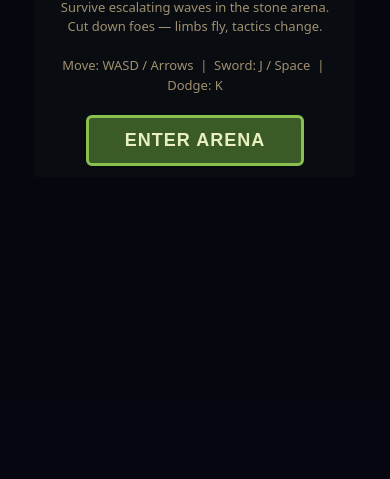
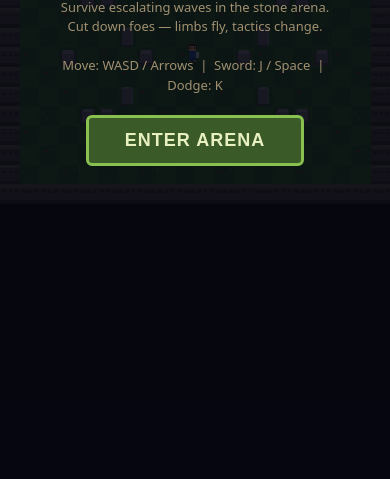
Before and after one commit to sagastizado12-dotcom/blade-arena, a plain HTML site: page index.html in a window 390 px wide. Shown: the part 365-844 px from the top of the page. Drawn offline with Linux system fonts and the light colour scheme.

Commit message:
Fix script closure, init hero, better mobile scaling

```diff
--- a/index.html
+++ b/index.html
@@ -75,7 +75,7 @@
 
 function fit(){
   const vw=window.innerWidth, vh=window.innerHeight;
-  let s=Math.floor(Math.min(vw/W, vh/H));
+  let s=Math.min(vw/W, vh/H); if(s>=2)s=Math.floor(s);
   if(s<1)s=1;
   if(s>6)s=6;
   canvas.style.width=(W*s)+"px";
@@ -1273,6 +1273,7 @@
   ctx.restore();
 }
 
+resetHero();
 // ---- Loop ----
 let last=performance.now();
 let acc=0;
@@ -1289,6 +1290,7 @@
 
 // Prevent scroll/zoom
 document.addEventListener("touchmove",e=>{if(e.target.closest("#touch,#stickZone,#btnA,#btnB"))e.preventDefault()},{passive:false});
+})();
 </script>
 </body>
 </html>
```
